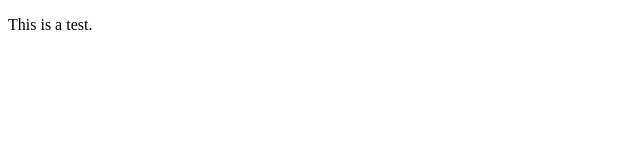
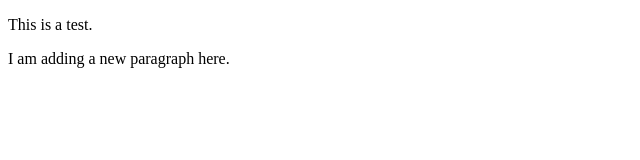
Before and after one commit to oy-yuji/first-repo, a plain HTML site: page index.html in a window 1280 px wide. Shown: the whole page, without its empty margins (0-640 px from the left). Drawn offline with Linux system fonts and the light colour scheme.

Commit message:
Added a new paragraph 2nd commit.

```diff
--- a/index.html
+++ b/index.html
@@ -7,5 +7,6 @@
 </head>
 <body>
     <p>This is a test.</p>
+    <P>I am adding a new paragraph here.</P>
 </body>
 </html>
```
